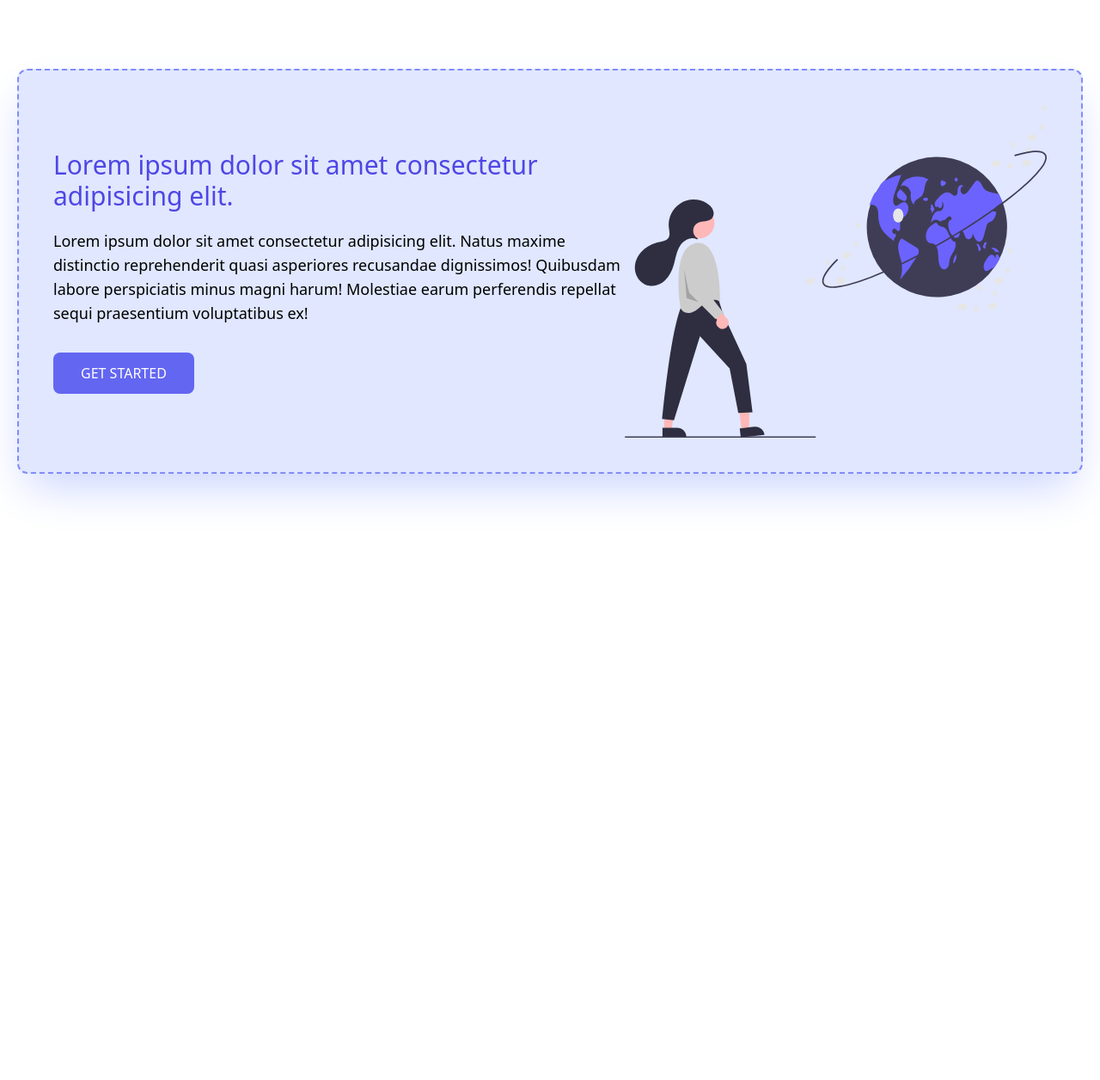
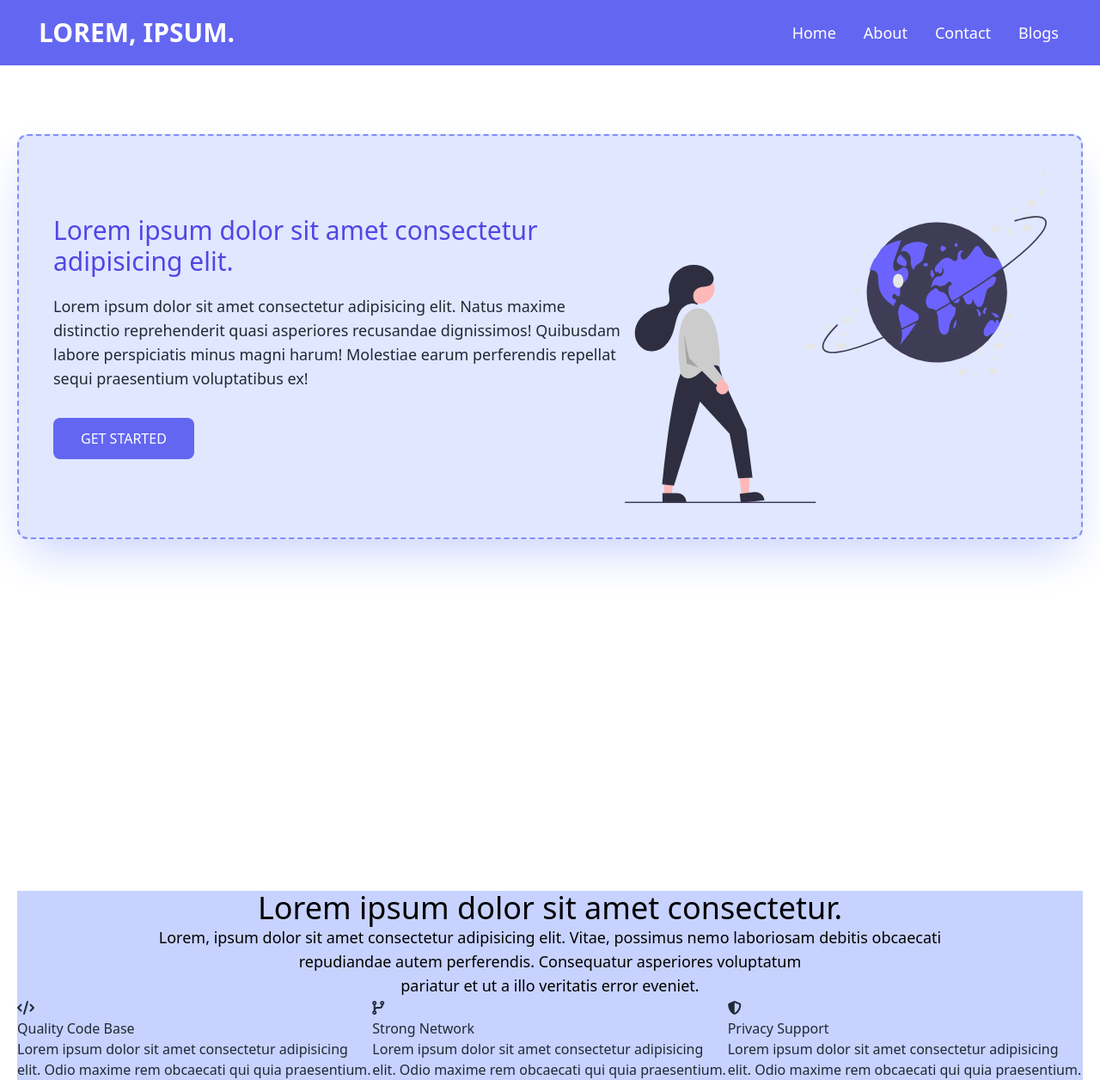
Before and after one commit to Byte-Battalion/Tailwind-practice, a plain HTML site: page index.html in a window 1280 px wide. Shown: the whole page at 86% size. Before the commit the page ends 960 px from the top, so only its background shows below. Drawn offline with nearby package versions, Linux system fonts and the light colour scheme.

Commit message:
Make Changes On NavBar And Create A New Section

```diff
--- a/index.html
+++ b/index.html
@@ -4,28 +4,147 @@
     <meta charset="UTF-8" />
     <meta name="viewport" content="width=device-width, initial-scale=1.0" />
     <title>Landing patla</title>
+    <!-- DAISY UI LINK CDN-->
+    <link
+      href="https://cdn.jsdelivr.net/npm/daisyui@4.10.5/dist/full.min.css"
+      rel="stylesheet"
+      type="text/css"
+    />
+    <!-- TAILWIND LINK CDN-->
     <script src="https://cdn.tailwindcss.com"></script>
+    <!-- FONT AWSOME LINK CDN -->
+    <script
+      src="https://kit.fontawesome.com/a59ccc9d18.js"
+      crossorigin="anonymous"
+    ></script>
   </head>
   <body>
-
-    <!-- <div class="bg-indigo-100 h-screen w-full text-center flex items-center justify-center">
-        <h1 class="text-[120px] text-indigo-500">Comming soon..</h1>
-    </div> -->
-
-    <!-- hero section  -->
+    <!--===============================================
+                    HEADER SECTION
+    =================================================-->
     <header>
-        <section class="mx-auto max-w-[1240px] h-screen my-20 p-2 md:p-0">
-            <div class="flex md:flex-row flex-col-reverse items-center bg-indigo-100 rounded-xl p-10 w-full border-2 border-dashed border-indigo-400 shadow-2xl shadow-indigo-200">
-                <div class="md:w-[80%] w-[98%] md:mt-0 mt-10">
-                    <h1 class="text-3xl text-indigo-600 ">Lorem ipsum dolor sit amet consectetur adipisicing elit.</h1>
-                    <p class="mt-5 text-lg ">Lorem ipsum dolor sit amet consectetur adipisicing elit. Natus maxime distinctio reprehenderit quasi asperiores recusandae dignissimos! Quibusdam labore perspiciatis minus magni harum! Molestiae earum perferendis repellat sequi praesentium voluptatibus ex!</p>
-                    <button class="bg-indigo-500 hover:bg-indigo-700 text-white px-8 py-3 rounded-lg mt-8 uppercase duration-200">Get Started</button>
+      <!-- =========================================
+                  NAV BAR SECTION by @abdullah
+        ========================================== -->
+      <nav class="bg-indigo-500">
+        <div class="mx-auto max-w-[1240px]">
+          <div class="navbar w-full">
+            <div class="navbar-start">
+              <!-- FOR SMALL DEVICE -->
+              <div class="dropdown">
+                <div tabindex="0" role="button" class="btn btn-ghost lg:hidden">
+                  <svg
+                    xmlns="http://www.w3.org/2000/svg"
+                    class="h-5 w-5"
+                    fill="none"
+                    viewBox="0 0 24 24"
+                    stroke="currentColor"
+                  >
+                    <path
+                      stroke-linecap="round"
+                      stroke-linejoin="round"
+                      stroke-width="2"
+                      d="M4 6h16M4 12h8m-8 6h16"
+                    />
+                  </svg>
                 </div>
-                <div>
-                    <img src="./Assets/hero_earth.svg" alt="">
-                </div>
+                <ul
+                  tabindex="0"
+                  class="menu menu-sm dropdown-content mt-3 z-[1] p-2 shadow bg-base-100 text-white rounded-box w-52"
+                >
+                  <li><a>Home</a></li>
+                  <li><a>About</a></li>
+                  <li><a>Contact</a></li>
+                  <li><a>Blogs</a></li>
+                </ul>
+              </div>
+              <!-- FOR MEDIUM TO HIGHER DEVICES -->
+              <a class="btn btn-ghost text-3xl text-white uppercase"
+                >Lorem, ipsum.</a
+              >
             </div>
-        </section>
+            <div class="navbar-end hidden lg:flex">
+              <ul class="menu menu-horizontal text-white text-lg px-1">
+                <li><a>Home</a></li>
+                <li><a>About</a></li>
+                <li><a>Contact</a></li>
+                <li><a>Blogs</a></li>
+              </ul>
+            </div>
+          </div>
+        </div>
+      </nav>
+      <!-- hero section  -->
+      <section class="mx-auto max-w-[1240px] h-screen my-20 p-2 md:p-0">
+        <div
+          class="flex md:flex-row flex-col-reverse items-center bg-indigo-100 rounded-xl p-10 w-full border-2 border-dashed border-indigo-400 shadow-2xl shadow-indigo-200"
+        >
+          <div class="md:w-[80%] w-[98%] md:mt-0 mt-10">
+            <h1 class="text-3xl text-indigo-600">
+              Lorem ipsum dolor sit amet consectetur adipisicing elit.
+            </h1>
+            <p class="mt-5 text-lg">
+              Lorem ipsum dolor sit amet consectetur adipisicing elit. Natus
+              maxime distinctio reprehenderit quasi asperiores recusandae
+              dignissimos! Quibusdam labore perspiciatis minus magni harum!
+              Molestiae earum perferendis repellat sequi praesentium
+              voluptatibus ex!
+            </p>
+            <button
+              class="bg-indigo-500 hover:bg-indigo-700 text-white px-8 py-3 rounded-lg mt-8 uppercase duration-200"
+            >
+              Get Started
+            </button>
+          </div>
+          <div>
+            <img src="./Assets/hero_earth.svg" alt="" />
+          </div>
+        </div>
+      </section>
     </header>
+    <main>
+      <section class="mx-auto max-w-[1240px] bg-indigo-200">
+        <div>
+          <div>
+            <h1 class="text-4xl text-center text-black">
+              Lorem ipsum dolor sit amet consectetur.
+            </h1>
+            <p class="text-lg text-center text-black">
+              Lorem, ipsum dolor sit amet consectetur adipisicing elit. Vitae,
+              possimus nemo laboriosam debitis obcaecati <br />
+              repudiandae autem perferendis. Consequatur asperiores voluptatum
+              <br />
+              pariatur et ut a illo veritatis error eveniet.
+            </p>
+          </div>
+          <div class="grid grid-cols-1 md:grid-cols-3">
+            <div>
+              <i class="fa-solid fa-code"></i>
+              <h1>Quality Code Base</h1>
+              <p>
+                Lorem ipsum dolor sit amet consectetur adipisicing elit. Odio
+                maxime rem obcaecati qui quia praesentium.
+              </p>
+            </div>
+            <div>
+              <i class="fa-solid fa-code-branch"></i>
+              <h1>Strong Network</h1>
+              <p>
+                Lorem ipsum dolor sit amet consectetur adipisicing elit. Odio
+                maxime rem obcaecati qui quia praesentium.
+              </p>
+            </div>
+            <div>
+              <i class="fa-solid fa-shield-halved"></i>
+              <h1>Privacy Support</h1>
+              <p>
+                Lorem ipsum dolor sit amet consectetur adipisicing elit. Odio
+                maxime rem obcaecati qui quia praesentium.
+              </p>
+            </div>
+          </div>
+        </div>
+      </section>
+    </main>
   </body>
 </html>
```
